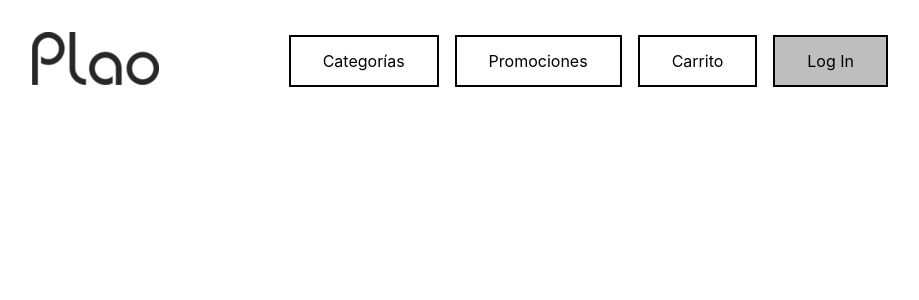
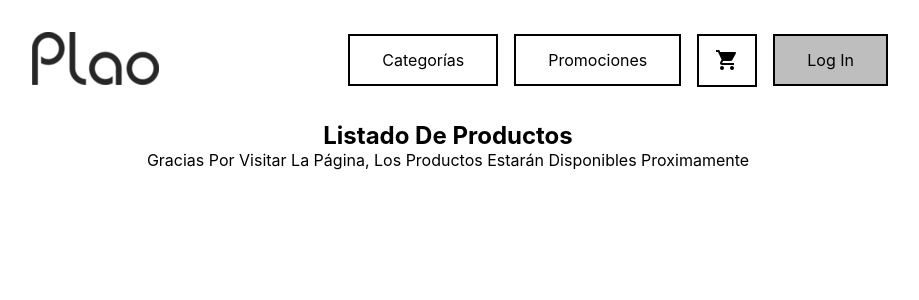
Before and after one commit to facualario/tienda_ecommerce_alario, a React (Create React App) app: page / in a window 1280 px wide. Shown: the top 300 px of the page, without its empty margins (192-1111 px from the left). Built offline with nearby package versions, Linux system fonts and the light colour scheme.

Commit message:
Desafío 3

```diff
--- a/src/App.js
+++ b/src/App.js
@@ -1,6 +1,8 @@
 import logo from './logo.svg';
 import './App.css';
 import NavBar from "./components/NavBar"
+import ItemListContainer from './components/ItemListContainer';
+
 
 
 
@@ -11,6 +13,14 @@ function App() {
 
       <NavBar/>
 
+      <div>
+        <ItemListContainer greetings="Gracias por visitar la página,
+        los productos estarán disponibles proximamente" />
+      </div>
+
+
+
+
       </header>
     </div>
   );
--- /dev/null
+++ b/src/components/CartWidget.js
@@ -0,0 +1,13 @@
+import react from "react";
+import imgSrc from "./cart.png"
+
+
+function cartWidget (){
+    return <>
+
+    <li><button className="carrito"><img src={imgSrc} alt=""/></button></li>
+
+    </>
+}
+
+export default cartWidget
--- /dev/null
+++ b/src/components/ItemListContainer.js
@@ -0,0 +1,15 @@
+import react from "react";
+
+function itemListContainer ({greetings}){
+    return <>
+        <div>
+        <h2>Listado de productos</h2>
+        <p>{greetings}</p>
+
+        </div>
+
+
+    </>
+}
+
+export default itemListContainer
--- a/src/components/NavBar.css
+++ b/src/components/NavBar.css
@@ -52,3 +52,6 @@ button:hover{
 .login{
     background-color: #bebebe;
 }
+.carrito{
+    padding: 0.71em 1em;
+}
--- a/src/components/NavBar.js
+++ b/src/components/NavBar.js
@@ -1,6 +1,8 @@
 import react from "react";
 import NavBar from "./NavBar.css"
 import imgSrc from "./logo.png"
+import CartWidget from "./CartWidget"
+
 
 function navBar () {
     return <>
@@ -16,8 +18,9 @@ function navBar () {
                 <ul>
                     <li><button>Categorías</button></li>
                     <li><button>Promociones</button></li>
-                    <li><button>Carrito</button></li>
+                    <CartWidget/>
                     <li><button className="login">Log in</button></li>
+
                 </ul>
             </nav>
 
```
Also changed, not shown: src/components/cart.png (added).
